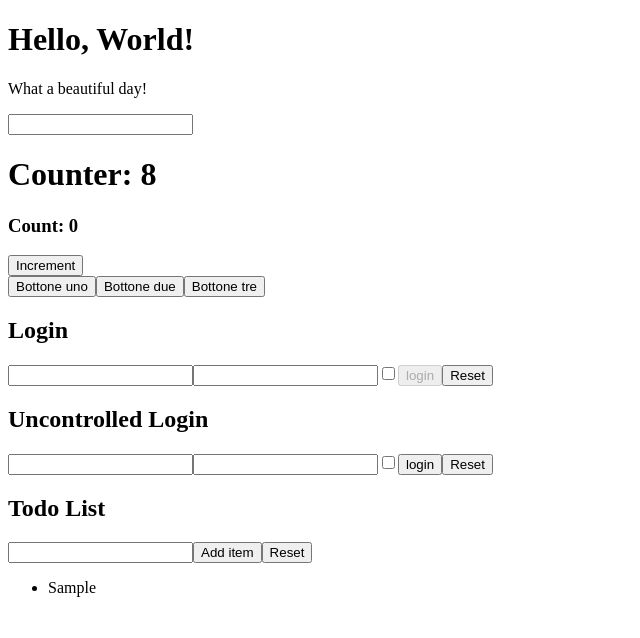
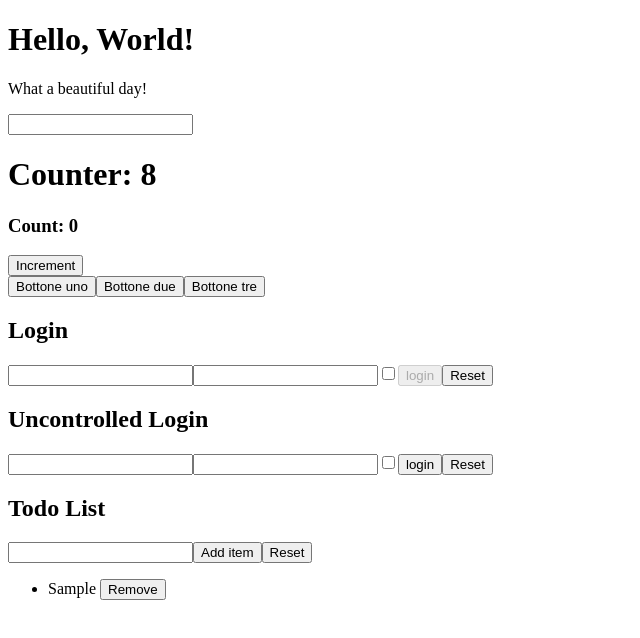
Before and after one commit to AlessioSatta/react-exercises, a React (Create React App) app in the folder my-app/: page / in a window 1280 px wide. Both pictures are taken after typing "Sample" into the empty fields and a click on the button "Add item". Shown: the top 638 px of the page, without its empty margins (0-640 px from the left). Built offline with nearby package versions, Linux system fonts and the light colour scheme.

Commit message:
add: remove button in li items

```diff
--- a/my-app/src/TodoList.js
+++ b/my-app/src/TodoList.js
@@ -9,8 +9,8 @@ export class TodoList extends React.Component {
     handleAddItem = (event) => {
         event.preventDefault()
         this.setState({
-                items: [this.state.inputValue, ...this.state.items], // aggiunge all'array il nuovo elemento
-                inputValue: '' // cancella il campo di input per prepararlo ad un nuovo inserimento
+            items: [this.state.inputValue, ...this.state.items], // aggiunge all'array il nuovo elemento
+            inputValue: '' // cancella il campo di input per prepararlo ad un nuovo inserimento
         })
     }
 
@@ -21,10 +21,20 @@ export class TodoList extends React.Component {
         })
     }
 
-    handleReset = () => {
+    handleReset = (event) => {
+        event.preventDefault()
+
         this.setState({
             items: [],
             inputValue: ''
+        })
+    }
+
+    handleRemoveItem = (index) => {
+        this.setState({
+            items: this.state.items.filter((e, i) => {
+                return e = i !== index
+            })
         })
     }
 
@@ -37,7 +47,7 @@ export class TodoList extends React.Component {
                 <button onClick={this.handleReset}>Reset</button>
                 <ul>
                     {this.state.items.map((items, index) => {
-                        return <li key={index + items}>{items}</li>
+                        return <li key={index + items}>{items} <button onClick={() => this.handleRemoveItem(index)}>Remove</button></li>
                     })}
                 </ul>
             </div>
```
